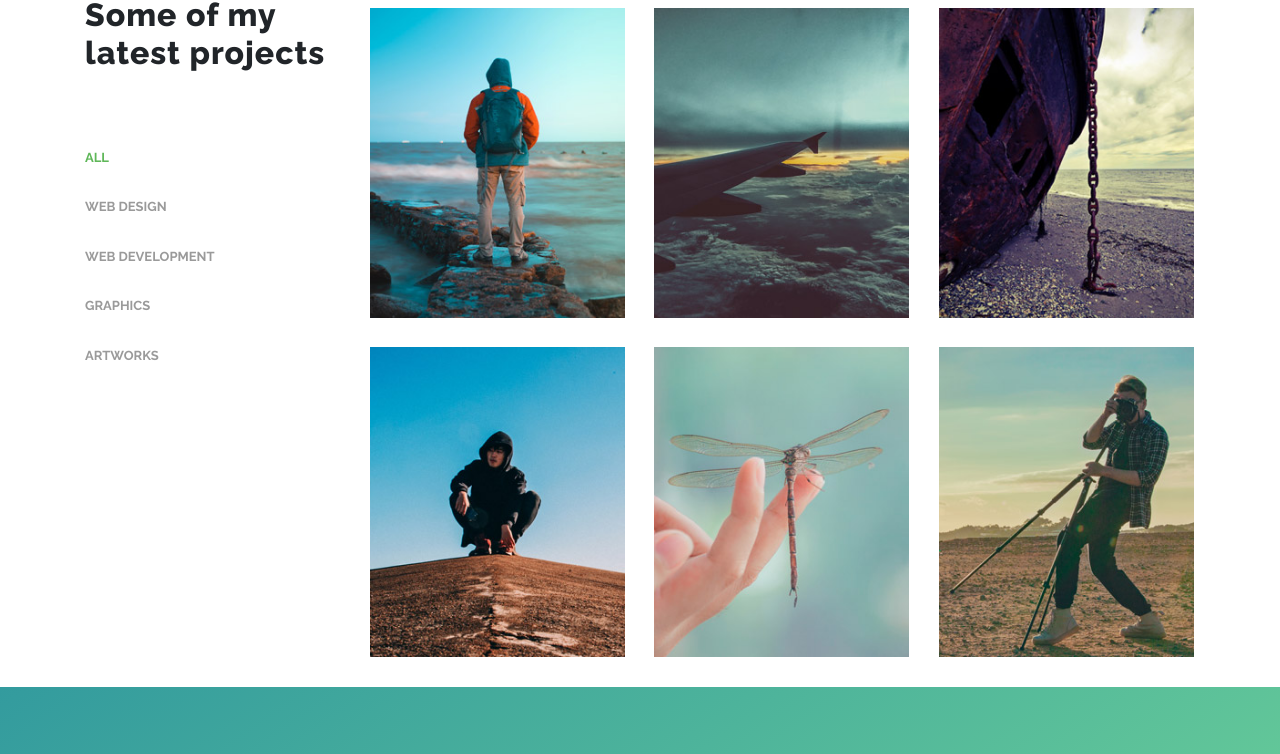
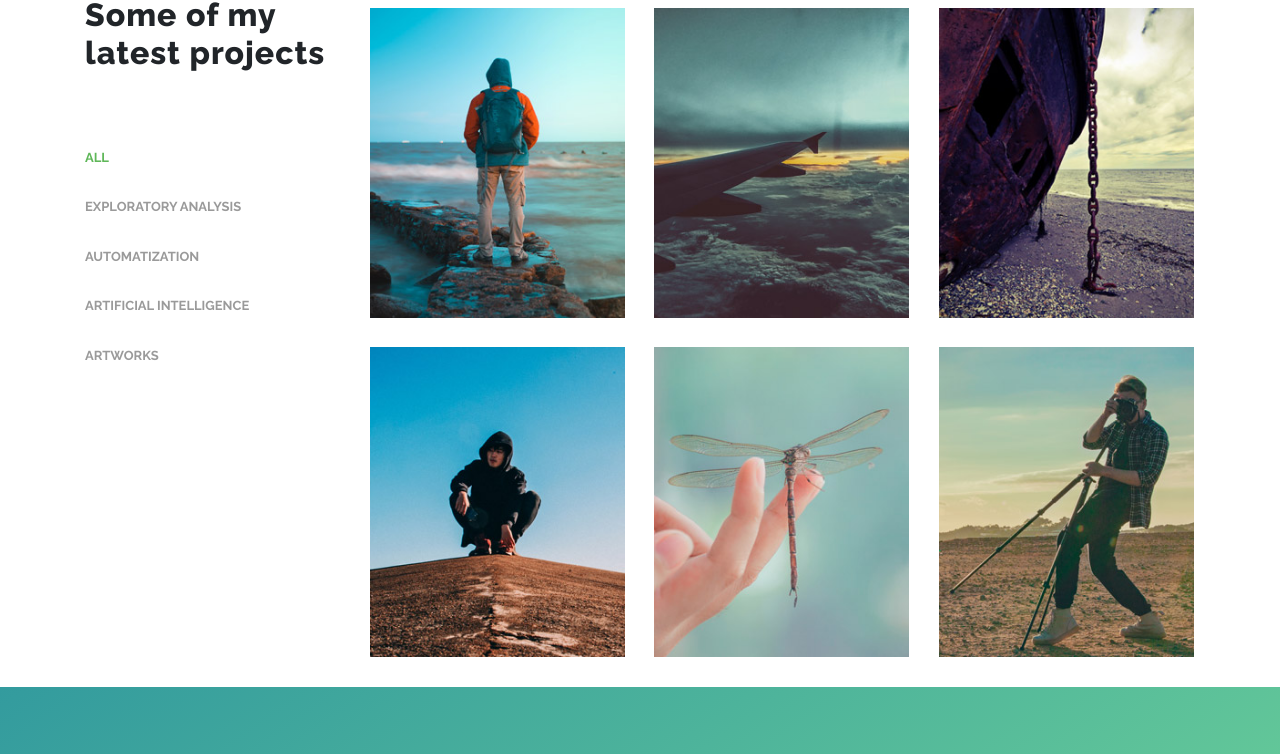
Before and after one commit to juanm-vallejo/juanm-vallejo.github.io, a plain HTML site: page index.html in a window 1280 px wide. Shown: the part 1832-2586 px from the top of the page. Drawn offline with Linux system fonts and the light colour scheme.

Commit message:
Update index.html

```diff
--- a/index.html
+++ b/index.html
@@ -198,9 +198,9 @@ https://templatemo.com/tm-543-breezed
                 <div class="filters">
                     <ul>
                         <li class="active" data-filter="*">All</li>
-                        <li data-filter=".des">Web Design</li>
-                        <li data-filter=".dev">Web Development</li>
-                        <li data-filter=".gra">Graphics</li>
+                        <li data-filter=".des">Exploratory Analysis</li>
+                        <li data-filter=".dev">Automatization</li>
+                        <li data-filter=".gra">Artificial Intelligence</li>
                         <li data-filter=".tsh">Artworks</li>
                     </ul>
                 </div>
```
